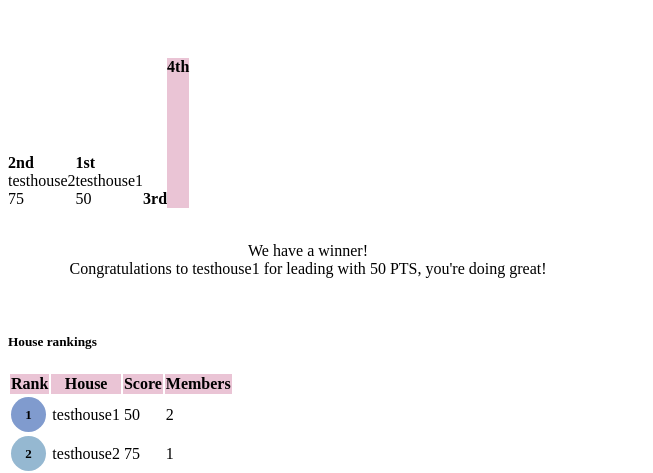
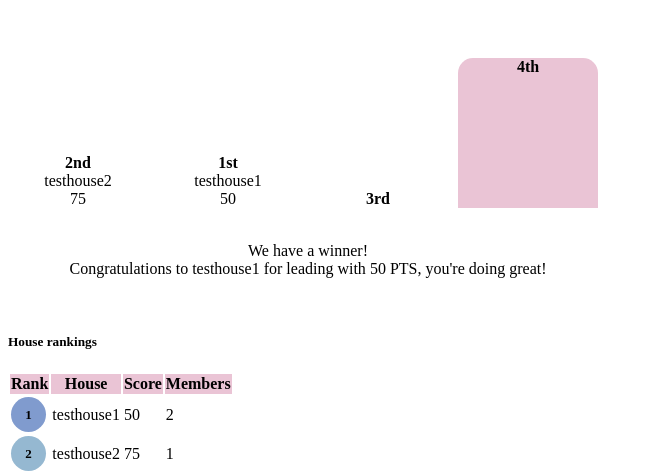
Before and after one commit to rawanalnouri/MyDoom, a Django app: template ExpenseTracker/templates/partials/houseLeaderboard.html in a window 1280 px wide. Shown: the top 473 px of the page, without its empty margins (0-653 px from the left). Run offline with Django 3.2, Linux system fonts and the light colour scheme; the template is opened without the code that fills it: values that come from a table or form of the project are taken from there, others are empty; data comes from the database, SQL or seed files in the repository; some libraries are stand-ins or nearby versions.

Commit message:
Updated styling sheet
Co-Authored-By: AzizProCoder <99492915+AzizProCoder@users.noreply.github.com>
Co-Authored-By: Katbenn <95385281+Katbenn@users.noreply.github.com>
Co-Authored-By: imaan244 <72647431+imaan244@users.noreply.github.com>

```diff
--- a/ExpenseTracker/static/css/house-leaderboard-style.css
+++ b/ExpenseTracker/static/css/house-leaderboard-style.css
@@ -33,6 +33,15 @@
     display: flex;
     align-items: flex-end;
     height: 200px;
+}
+
+.bar-house {
+    width: 30%;
+    text-align: center;
+    border-top-left-radius: 15px;
+    border-top-right-radius: 15px;
+    position: relative;
+    margin-right: 10px;
 }
 
 .place-label {
```
